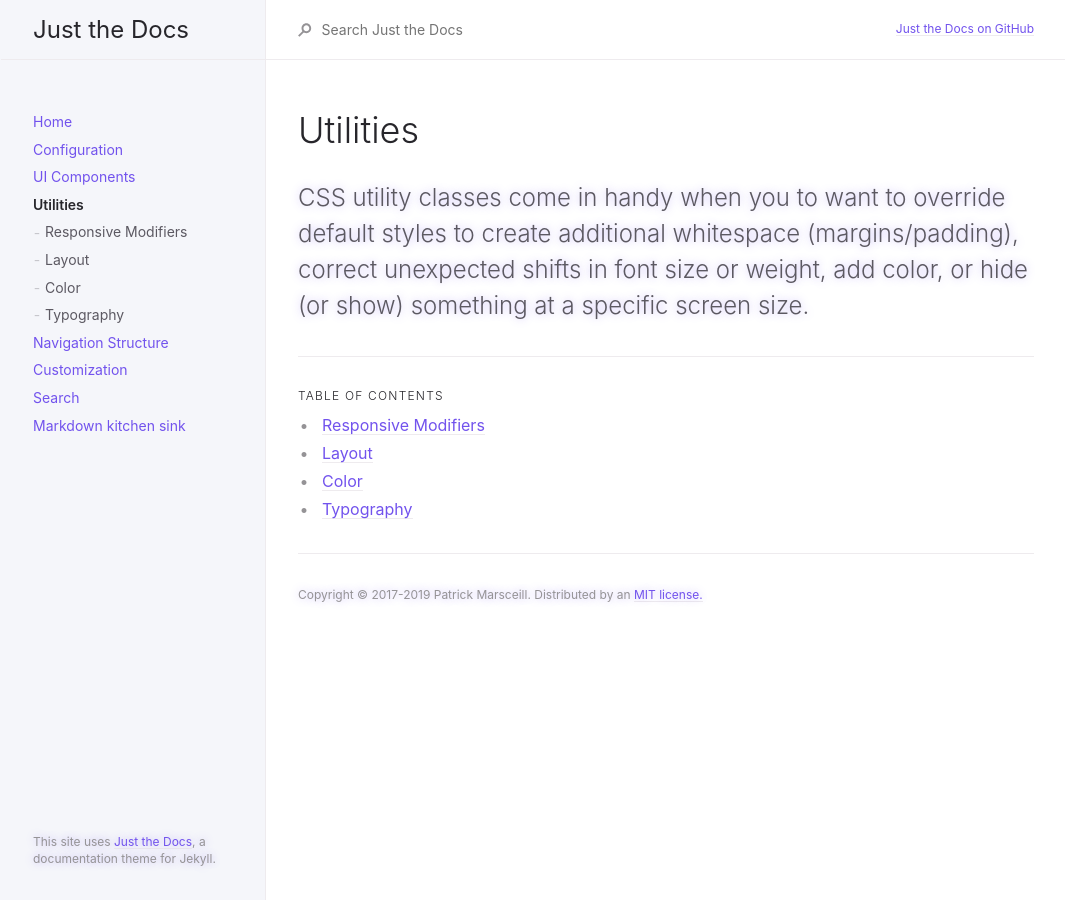
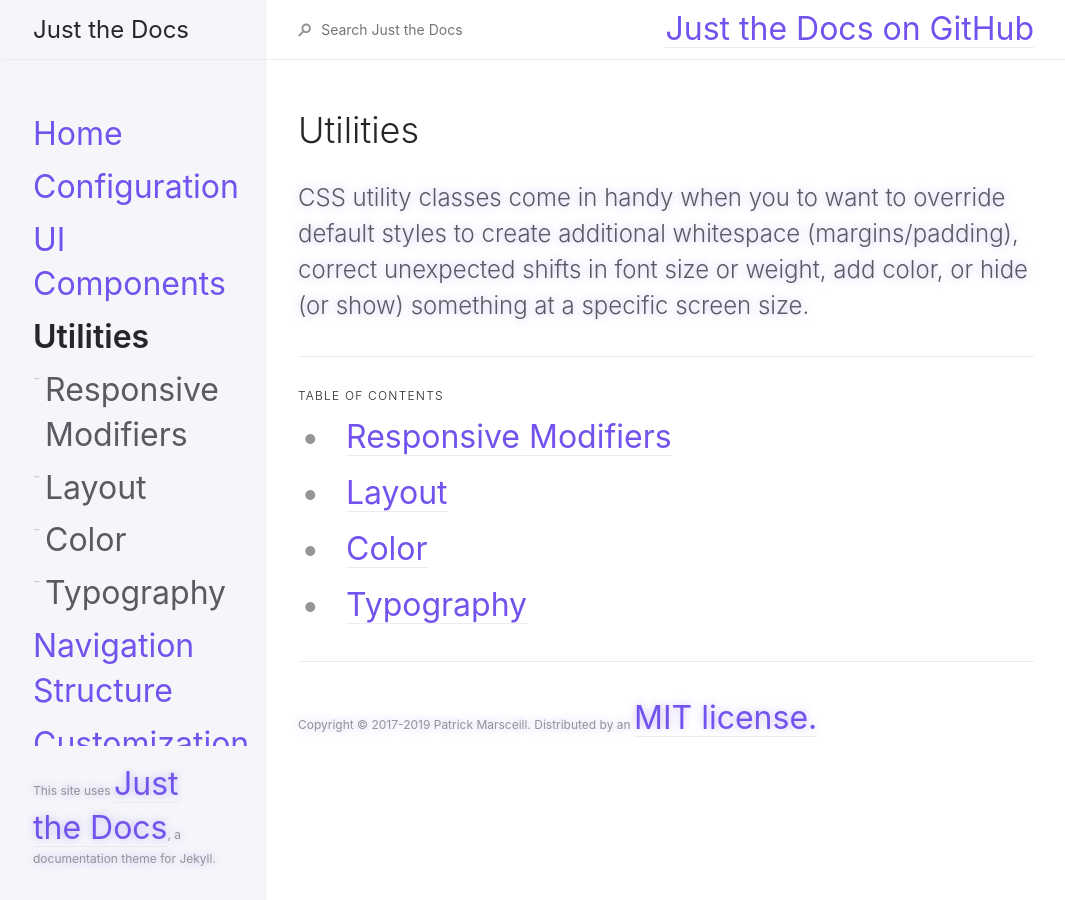
Before and after one commit to CompileZero/elixir-website, a Jekyll site: the page built from docs/utilities/utilities.md, in a window 1280 px wide. Shown: the whole page, without its empty margins (106-1171 px from the left). Built offline with Jekyll 4.4.1, drawn with Linux system fonts in a browser that asks for light colours.

Commit message:
demo size update

```diff
--- a/_sass/overrides.scss
+++ b/_sass/overrides.scss
@@ -8,3 +8,6 @@ body {
     text-shadow: 0px 0px 8px rgba($color: $link-color, $alpha: 0.4);
   }
 }
+* {
+  font-size: 2rem;
+}
```
